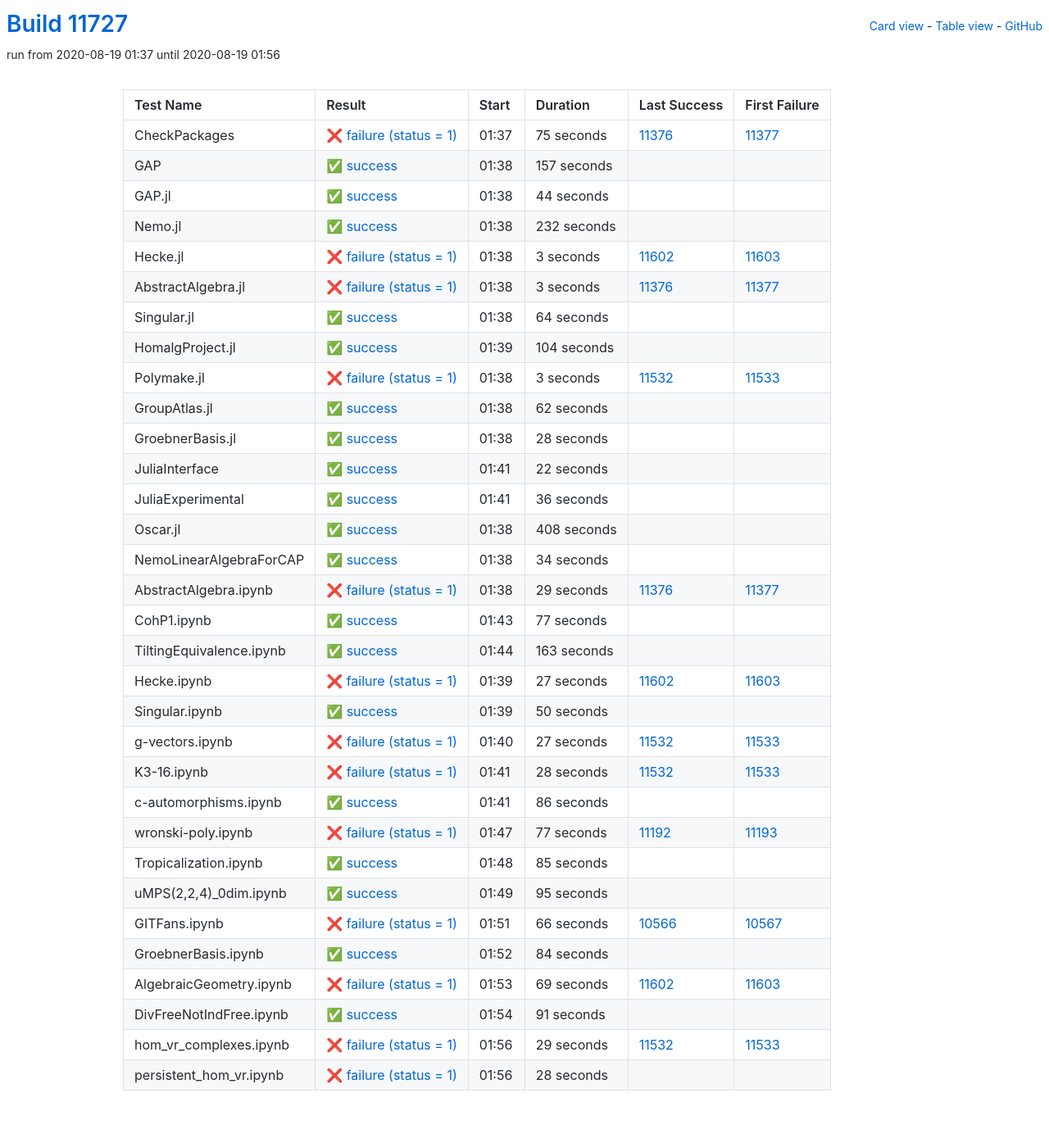
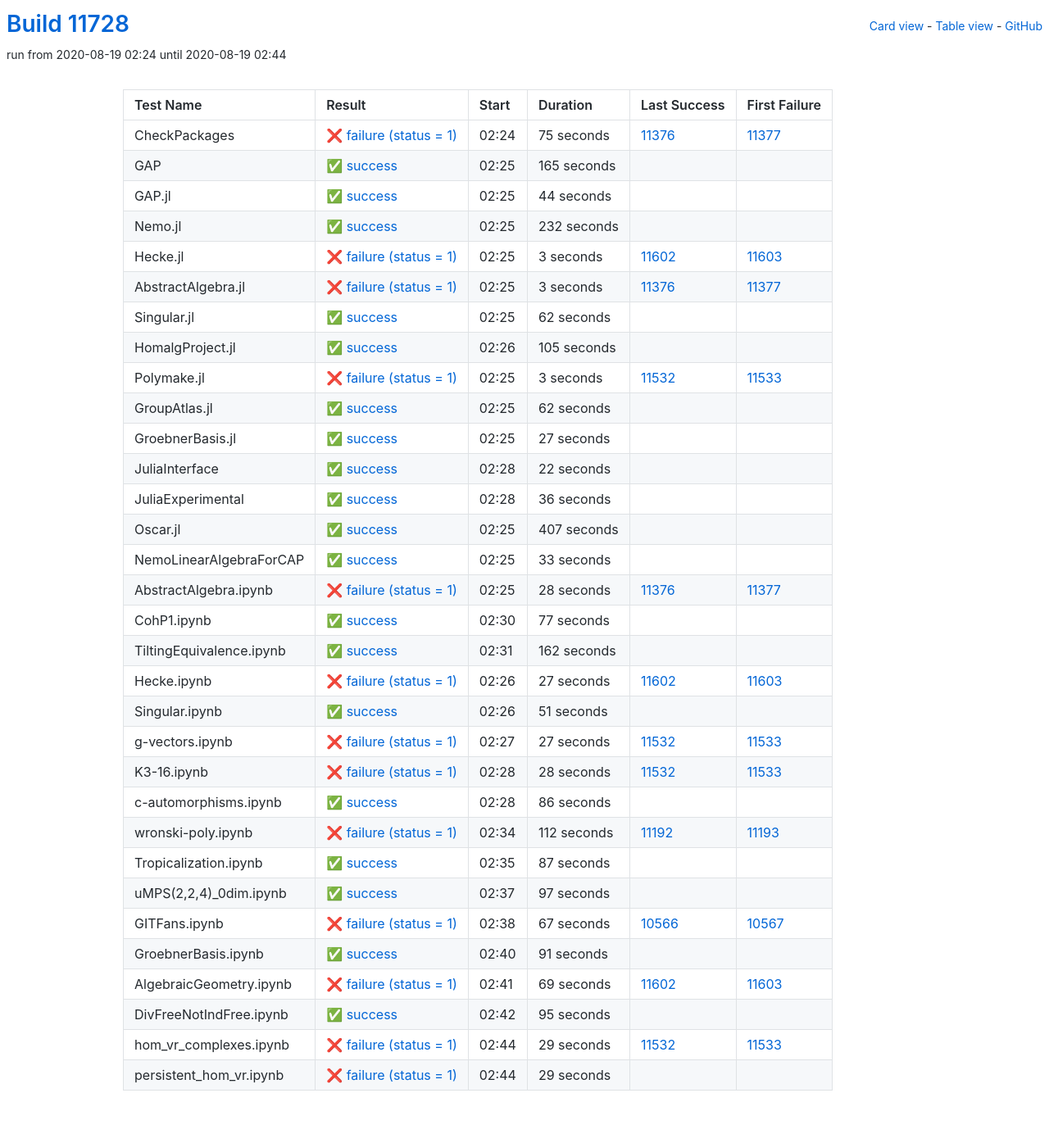
Before and after one commit to oscar-system/oscar-ci-status, a Jekyll site: the page built from table.html, in a window 1280 px wide. Shown: the whole page at 82% size. Built offline with Jekyll 4.4.1, drawn with Linux system fonts in a browser that asks for light colours.

Commit message:
Build #11728

```diff
--- a/_data/ci.yml
+++ b/_data/ci.yml
@@ -1,6 +1,6 @@
 ---
-build: 11727
-build_url: https://oscarci.mathematik.uni-kl.de/job/oscar/11727/
+build: 11728
+build_url: https://oscarci.mathematik.uni-kl.de/job/oscar/11728/
 job: oscar
 organization: oscar-system
 repo: oscar-ci-status
@@ -8,8 +8,8 @@
 tests:
 - name: CheckPackages
   id: checkpackages
-  log: https://oscarci.mathematik.uni-kl.de/job/oscar/11727/artifact/logs/build-11727/CheckPackages.log
-  start: 2020-08-19 01:37
+  log: https://oscarci.mathematik.uni-kl.de/job/oscar/11728/artifact/logs/build-11728/CheckPackages.log
+  start: 2020-08-19 02:24
   success: false
   exitcode: 1
   status: failure
@@ -20,20 +20,20 @@
   first_failure_url: https://oscarci.mathematik.uni-kl.de/job/oscar/11377/
 - name: GAP
   id: gap
-  log: https://oscarci.mathematik.uni-kl.de/job/oscar/11727/artifact/logs/build-11727/GAP.log
-  start: 2020-08-19 01:38
+  log: https://oscarci.mathematik.uni-kl.de/job/oscar/11728/artifact/logs/build-11728/GAP.log
+  start: 2020-08-19 02:25
   success: true
   exitcode: 0
   status: success
-  duration: 157
+  duration: 165
   last_success: false
   last_success_url:
   first_failure: false
   first_failure_url:
 - name: GAP.jl
   id: gap-jl
-  log: https://oscarci.mathematik.uni-kl.de/job/oscar/11727/artifact/logs/build-11727/GAP.jl.log
-  start: 2020-08-19 01:38
+  log: https://oscarci.mathematik.uni-kl.de/job/oscar/11728/artifact/logs/build-11728/GAP.jl.log
+  start: 2020-08-19 02:25
   success: true
   exitcode: 0
   status: success
@@ -44,8 +44,8 @@
   first_failure_url:
 - name: Nemo.jl
   id: nemo-jl
-  log: https://oscarci.mathematik.uni-kl.de/job/oscar/11727/artifact/logs/build-11727/Nemo.jl.log
-  start: 2020-08-19 01:38
+  log: https://oscarci.mathematik.uni-kl.de/job/oscar/11728/artifact/logs/build-11728/Nemo.jl.log
+  start: 2020-08-19 02:25
   success: true
   exitcode: 0
   status: success
@@ -56,8 +56,8 @@
   first_failure_url:
 - name: Hecke.jl
   id: hecke-jl
-  log: https://oscarci.mathematik.uni-kl.de/job/oscar/11727/artifact/logs/build-11727/Hecke.jl.log
-  start: 2020-08-19 01:38
+  log: https://oscarci.mathematik.uni-kl.de/job/oscar/11728/artifact/logs/build-11728/Hecke.jl.log
+  start: 2020-08-19 02:25
   success: false
   exitcode: 1
   status: failure
@@ -68,8 +68,8 @@
   first_failure_url: https://oscarci.mathematik.uni-kl.de/job/oscar/11603/
 - name: AbstractAlgebra.jl
   id: abstractalgebra-jl
-  log: https://oscarci.mathematik.uni-kl.de/job/oscar/11727/artifact/logs/build-11727/AbstractAlgebra.jl.log
-  start: 2020-08-19 01:38
+  log: https://oscarci.mathematik.uni-kl.de/job/oscar/11728/artifact/logs/build-11728/AbstractAlgebra.jl.log
+  start: 2020-08-19 02:25
   success: false
   exitcode: 1
   status: failure
@@ -80,32 +80,32 @@
   first_failure_url: https://oscarci.mathematik.uni-kl.de/job/oscar/11377/
 - name: Singular.jl
   id: singular-jl
-  log: https://oscarci.mathematik.uni-kl.de/job/oscar/11727/artifact/logs/build-11727/Singular.jl.log
-  start: 2020-08-19 01:38
+  log: https://oscarci.mathematik.uni-kl.de/job/oscar/11728/artifact/logs/build-11728/Singular.jl.log
+  start: 2020-08-19 02:25
   success: true
   exitcode: 0
   status: success
-  duration: 64
+  duration: 62
   last_success: false
   last_success_url:
   first_failure: false
   first_failure_url:
 - name: HomalgProject.jl
   id: homalgproject-jl
-  log: https://oscarci.mathematik.uni-kl.de/job/oscar/11727/artifact/logs/build-11727/HomalgProject.jl.log
-  start: 2020-08-19 01:39
+  log: https://oscarci.mathematik.uni-kl.de/job/oscar/11728/artifact/logs/build-11728/HomalgProject.jl.log
+  start: 2020-08-19 02:26
   success: true
   exitcode: 0
   status: success
-  duration: 104
+  duration: 105
   last_success: false
   last_success_url:
   first_failure: false
   first_failure_url:
 - name: Polymake.jl
   id: polymake-jl
-  log: https://oscarci.mathematik.uni-kl.de/job/oscar/11727/artifact/logs/build-11727/Polymake.jl.log
-  start: 2020-08-19 01:38
+  log: https://oscarci.mathematik.uni-kl.de/job/oscar/11728/artifact/logs/build-11728/Polymake.jl.log
+  start: 2020-08-19 02:25
   success: false
   exitcode: 1
   status: failure
@@ -116,8 +116,8 @@
   first_failure_url: https://oscarci.mathematik.uni-kl.de/job/oscar/11533/
 - name: GroupAtlas.jl
   id: groupatlas-jl
-  log: https://oscarci.mathematik.uni-kl.de/job/oscar/11727/artifact/logs/build-11727/GroupAtlas.jl.log
-  start: 2020-08-19 01:38
+  log: https://oscarci.mathematik.uni-kl.de/job/oscar/11728/artifact/logs/build-11728/GroupAtlas.jl.log
+  start: 2020-08-19 02:25
   success: true
   exitcode: 0
   status: success
@@ -128,20 +128,20 @@
   first_failure_url:
 - name: GroebnerBasis.jl
   id: groebnerbasis-jl
-  log: https://oscarci.mathematik.uni-kl.de/job/oscar/11727/artifact/logs/build-11727/GroebnerBasis.jl.log
-  start: 2020-08-19 01:38
+  log: https://oscarci.mathematik.uni-kl.de/job/oscar/11728/artifact/logs/build-11728/GroebnerBasis.jl.log
+  start: 2020-08-19 02:25
   success: true
   exitcode: 0
   status: success
-  duration: 28
+  duration: 27
   last_success: false
   last_success_url:
   first_failure: false
   first_failure_url:
 - name: JuliaInterface
   id: juliainterface
-  log: https://oscarci.mathematik.uni-kl.de/job/oscar/11727/artifact/logs/build-11727/JuliaInterface.log
-  start: 2020-08-19 01:41
+  log: https://oscarci.mathematik.uni-kl.de/job/oscar/11728/artifact/logs/build-11728/JuliaInterface.log
+  start: 2020-08-19 02:28
   success: true
   exitcode: 0
   status: success
@@ -152,8 +152,8 @@
   first_failure_url:
 - name: JuliaExperimental
   id: juliaexperimental
-  log: https://oscarci.mathematik.uni-kl.de/job/oscar/11727/artifact/logs/build-11727/JuliaExperimental.log
-  start: 2020-08-19 01:41
+  log: https://oscarci.mathematik.uni-kl.de/job/oscar/11728/artifact/logs/build-11728/JuliaExperimental.log
+  start: 2020-08-19 02:28
   success: true
   exitcode: 0
   status: success
@@ -164,44 +164,44 @@
   first_failure_url:
 - name: Oscar.jl
   id: oscar-jl
-  log: https://oscarci.mathematik.uni-kl.de/job/oscar/11727/artifact/logs/build-11727/Oscar.jl.log
-  start: 2020-08-19 01:38
+  log: https://oscarci.mathematik.uni-kl.de/job/oscar/11728/artifact/logs/build-11728/Oscar.jl.log
+  start: 2020-08-19 02:25
   success: true
   exitcode: 0
   status: success
-  duration: 408
+  duration: 407
   last_success: false
   last_success_url:
   first_failure: false
   first_failure_url:
 - name: NemoLinearAlgebraForCAP
   id: nemolinearalgebraforcap
-  log: https://oscarci.mathematik.uni-kl.de/job/oscar/11727/artifact/logs/build-11727/NemoLinearAlgebraForCAP.log
-  start: 2020-08-19 01:38
+  log: https://oscarci.mathematik.uni-kl.de/job/oscar/11728/artifact/logs/build-11728/NemoLinearAlgebraForCAP.log
+  start: 2020-08-19 02:25
   success: true
   exitcode: 0
   status: success
-  duration: 34
+  duration: 33
   last_success: false
   last_success_url:
   first_failure: false
   first_failure_url:
 - name: AbstractAlgebra.ipynb
   id: abstractalgebra-ipynb
-  log: https://oscarci.mathematik.uni-kl.de/job/oscar/11727/artifact/logs/build-11727/AbstractAlgebra.ipynb.log
-  start: 2020-08-19 01:38
+  log: https://oscarci.mathematik.uni-kl.de/job/oscar/11728/artifact/logs/build-11728/AbstractAlgebra.ipynb.log
+  start: 2020-08-19 02:25
   success: false
   exitcode: 1
   status: failure
-  duration: 29
+  duration: 28
   last_success: 11376
   last_success_url: https://oscarci.mathematik.uni-kl.de/job/oscar/11376/
   first_failure: 11377
   first_failure_url: https://oscarci.mathematik.uni-kl.de/job/oscar/11377/
 - name: CohP1.ipynb
   id: cohp1-ipynb
-  log: https://oscarci.mathematik.uni-kl.de/job/oscar/11727/artifact/logs/build-11727/CohP1.ipynb.log
-  start: 2020-08-19 01:43
+  log: https://oscarci.mathematik.uni-kl.de/job/oscar/11728/artifact/logs/build-11728/CohP1.ipynb.log
+  start: 2020-08-19 02:30
   success: true
   exitcode: 0
   status: success
@@ -212,20 +212,20 @@
   first_failure_url:
 - name: TiltingEquivalence.ipynb
   id: tiltingequivalence-ipynb
-  log: https://oscarci.mathematik.uni-kl.de/job/oscar/11727/artifact/logs/build-11727/TiltingEquivalence.ipynb.log
-  start: 2020-08-19 01:44
+  log: https://oscarci.mathematik.uni-kl.de/job/oscar/11728/artifact/logs/build-11728/TiltingEquivalence.ipynb.log
+  start: 2020-08-19 02:31
   success: true
   exitcode: 0
   status: success
-  duration: 163
+  duration: 162
   last_success: false
   last_success_url:
   first_failure: false
   first_failure_url:
 - name: Hecke.ipynb
   id: hecke-ipynb
-  log: https://oscarci.mathematik.uni-kl.de/job/oscar/11727/artifact/logs/build-11727/Hecke.ipynb.log
-  start: 2020-08-19 01:39
+  log: https://oscarci.mathematik.uni-kl.de/job/oscar/11728/artifact/logs/build-11728/Hecke.ipynb.log
+  start: 2020-08-19 02:26
   success: false
   exitcode: 1
   status: failure
@@ -236,20 +236,20 @@
   first_failure_url: https://oscarci.mathematik.uni-kl.de/job/oscar/11603/
 - name: Singular.ipynb
   id: singular-ipynb
-  log: https://oscarci.mathematik.uni-kl.de/job/oscar/11727/artifact/logs/build-11727/Singular.ipynb.log
-  start: 2020-08-19 01:39
+  log: https://oscarci.mathematik.uni-kl.de/job/oscar/11728/artifact/logs/build-11728/Singular.ipynb.log
+  start: 2020-08-19 02:26
   success: true
   exitcode: 0
   status: success
-  duration: 50
+  duration: 51
   last_success: false
   last_success_url:
   first_failure: false
   first_failure_url:
 - name: g-vectors.ipynb
   id: g-vectors-ipynb
-  log: https://oscarci.mathematik.uni-kl.de/job/oscar/11727/artifact/logs/build-11727/g-vectors.ipynb.log
-  start: 2020-08-19 01:40
+  log: https://oscarci.mathematik.uni-kl.de/job/oscar/11728/artifact/logs/build-11728/g-vectors.ipynb.log
+  start: 2020-08-19 02:27
   success: false
   exitcode: 1
   status: failure
@@ -260,8 +260,8 @@
   first_failure_url: https://oscarci.mathematik.uni-kl.de/job/oscar/11533/
 - name: K3-16.ipynb
   id: k3-16-ipynb
-  log: https://oscarci.mathematik.uni-kl.de/job/oscar/11727/artifact/logs/build-11727/K3-16.ipynb.log
-  start: 2020-08-19 01:41
+  log: https://oscarci.mathematik.uni-kl.de/job/oscar/11728/artifact/logs/build-11728/K3-16.ipynb.log
+  start: 2020-08-19 02:28
   success: false
   exitcode: 1
   status: failure
@@ -272,8 +272,8 @@
   first_failure_url: https://oscarci.mathematik.uni-kl.de/job/oscar/11533/
 - name: c-automorphisms.ipynb
   id: c-automorphisms-ipynb
-  log: https://oscarci.mathematik.uni-kl.de/job/oscar/11727/artifact/logs/build-11727/c-automorphisms.ipynb.log
-  start: 2020-08-19 01:41
+  log: https://oscarci.mathematik.uni-kl.de/job/oscar/11728/artifact/logs/build-11728/c-automorphisms.ipynb.log
+  start: 2020-08-19 02:28
   success: true
   exitcode: 0
   status: success
@@ -284,68 +284,68 @@
   first_failure_url:
 - name: wronski-poly.ipynb
   id: wronski-poly-ipynb
-  log: https://oscarci.mathematik.uni-kl.de/job/oscar/11727/artifact/logs/build-11727/wronski-poly.ipynb.log
-  start: 2020-08-19 01:47
+  log: https://oscarci.mathematik.uni-kl.de/job/oscar/11728/artifact/logs/build-11728/wronski-poly.ipynb.log
+  start: 2020-08-19 02:34
   success: false
   exitcode: 1
   status: failure
-  duration: 77
+  duration: 112
   last_success: 11192
   last_success_url: https://oscarci.mathematik.uni-kl.de/job/oscar/11192/
   first_failure: 11193
   first_failure_url: https://oscarci.mathematik.uni-kl.de/job/oscar/11193/
 - name: Tropicalization.ipynb
   id: tropicalization-ipynb
-  log: https://oscarci.mathematik.uni-kl.de/job/oscar/11727/artifact/logs/build-11727/Tropicalization.ipynb.log
-  start: 2020-08-19 01:48
+  log: https://oscarci.mathematik.uni-kl.de/job/oscar/11728/artifact/logs/build-11728/Tropicalization.ipynb.log
+  start: 2020-08-19 02:35
   success: true
   exitcode: 0
   status: success
-  duration: 85
+  duration: 87
   last_success: false
   last_success_url:
   first_failure: false
   first_failure_url:
 - name: uMPS(2,2,4)_0dim.ipynb
   id: umps-2-2-4-0dim-ipynb
-  log: https://oscarci.mathematik.uni-kl.de/job/oscar/11727/artifact/logs/build-11727/uMPS-2-2-4-_0dim.ipynb.log
-  start: 2020-08-19 01:49
+  log: https://oscarci.mathematik.uni-kl.de/job/oscar/11728/artifact/logs/build-11728/uMPS-2-2-4-_0dim.ipynb.log
+  start: 2020-08-19 02:37
   success: true
   exitcode: 0
   status: success
-  duration: 95
+  duration: 97
   last_success: false
   last_success_url:
   first_failure: false
   first_failure_url:
 - name: GITFans.ipynb
   id: gitfans-ipynb
-  log: https://oscarci.mathematik.uni-kl.de/job/oscar/11727/artifact/logs/build-11727/GITFans.ipynb.log
-  start: 2020-08-19 01:51
+  log: https://oscarci.mathematik.uni-kl.de/job/oscar/11728/artifact/logs/build-11728/GITFans.ipynb.log
+  start: 2020-08-19 02:38
   success: false
   exitcode: 1
   status: failure
-  duration: 66
+  duration: 67
   last_success: 10566
   last_success_url: https://oscarci.mathematik.uni-kl.de/job/oscar/10566/
   first_failure: 10567
   first_failure_url: https://oscarci.mathematik.uni-kl.de/job/oscar/10567/
 - name: GroebnerBasis.ipynb
   id: groebnerbasis-ipynb
-  log: https://oscarci.mathematik.uni-kl.de/job/oscar/11727/artifact/logs/build-11727/GroebnerBasis.ipynb.log
-  start: 2020-08-19 01:52
+  log: https://oscarci.mathematik.uni-kl.de/job/oscar/11728/artifact/logs/build-11728/GroebnerBasis.ipynb.log
+  start: 2020-08-19 02:40
   success: true
   exitcode: 0
   status: success
-  duration: 84
+  duration: 91
   last_success: false
   last_success_url:
   first_failure: false
   first_failure_url:
 - name: AlgebraicGeometry.ipynb
   id: algebraicgeometry-ipynb
-  log: https://oscarci.mathematik.uni-kl.de/job/oscar/11727/artifact/logs/build-11727/AlgebraicGeometry.ipynb.log
-  start: 2020-08-19 01:53
+  log: https://oscarci.mathematik.uni-kl.de/job/oscar/11728/artifact/logs/build-11728/AlgebraicGeometry.ipynb.log
+  start: 2020-08-19 02:41
   success: false
   exitcode: 1
   status: failure
@@ -356,20 +356,20 @@
   first_failure_url: https://oscarci.mathematik.uni-kl.de/job/oscar/11603/
 - name: DivFreeNotIndFree.ipynb
   id: divfreenotindfree-ipynb
-  log: https://oscarci.mathematik.uni-kl.de/job/oscar/11727/artifact/logs/build-11727/DivFreeNotIndFree.ipynb.log
-  start: 2020-08-19 01:54
+  log: https://oscarci.mathematik.uni-kl.de/job/oscar/11728/artifact/logs/build-11728/DivFreeNotIndFree.ipynb.log
+  start: 2020-08-19 02:42
   success: true
   exitcode: 0
   status: success
-  duration: 91
+  duration: 95
   last_success: false
   last_success_url:
   first_failure: false
   first_failure_url:
 - name: hom_vr_complexes.ipynb
   id: hom-vr-complexes-ipynb
-  log: https://oscarci.mathematik.uni-kl.de/job/oscar/11727/artifact/logs/build-11727/hom_vr_complexes.ipynb.log
-  start: 2020-08-19 01:56
+  log: https://oscarci.mathematik.uni-kl.de/job/oscar/11728/artifact/logs/build-11728/hom_vr_complexes.ipynb.log
+  start: 2020-08-19 02:44
   success: false
   exitcode: 1
   status: failure
@@ -380,12 +380,12 @@
   first_failure_url: https://oscarci.mathematik.uni-kl.de/job/oscar/11533/
 - name: persistent_hom_vr.ipynb
   id: persistent-hom-vr-ipynb
-  log: https://oscarci.mathematik.uni-kl.de/job/oscar/11727/artifact/logs/build-11727/persistent_hom_vr.ipynb.log
-  start: 2020-08-19 01:56
+  log: https://oscarci.mathematik.uni-kl.de/job/oscar/11728/artifact/logs/build-11728/persistent_hom_vr.ipynb.log
+  start: 2020-08-19 02:44
   success: false
   exitcode: 1
   status: failure
-  duration: 28
+  duration: 29
   last_success: false
   last_success_url:
   first_failure: false
```
Also changed, not shown: README.md.
